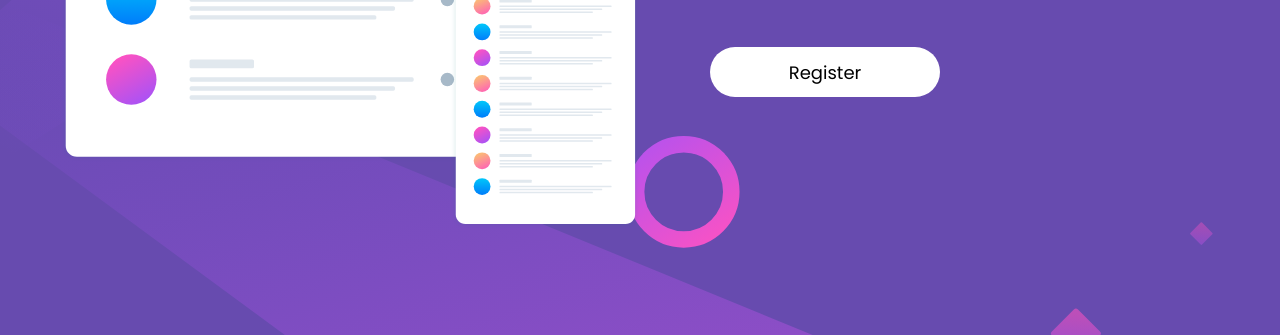
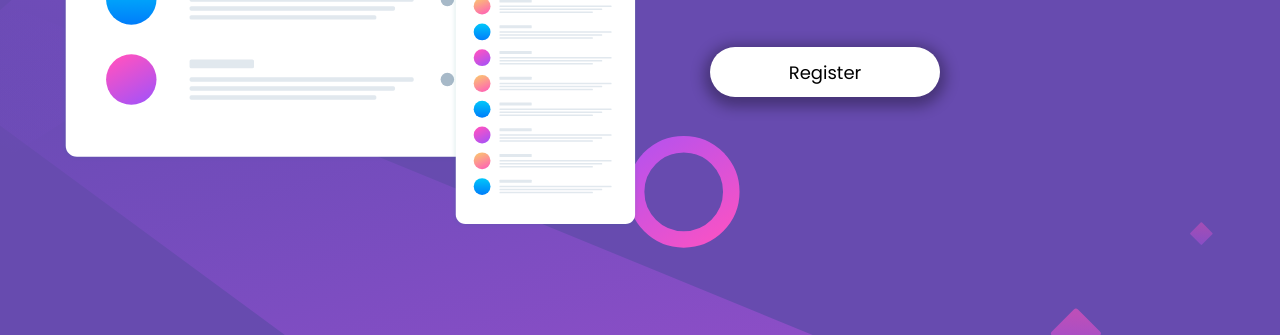
Before and after one commit to enzocauex/huddle-landing-page-with-single-introductory-section-master, a plain HTML site: page index.html in a window 1280 px wide. Shown: the part 355-690 px from the top of the page. Drawn offline with nearby package versions, Linux system fonts and the light colour scheme.

Commit message:
Update style.css
Add box-shadow

```diff
--- a/css/style.css
+++ b/css/style.css
@@ -78,6 +78,7 @@ button {
     background: #fff;
     border: none;
     border-radius: 5rem;
+    box-shadow: 0px 4px 14px 6px rgba(0,0,0,0.32);
 
     width: 23rem;
     height: 5rem;
```
